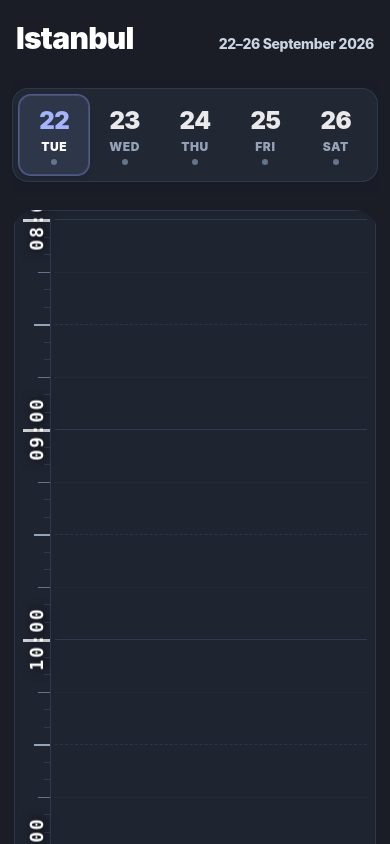
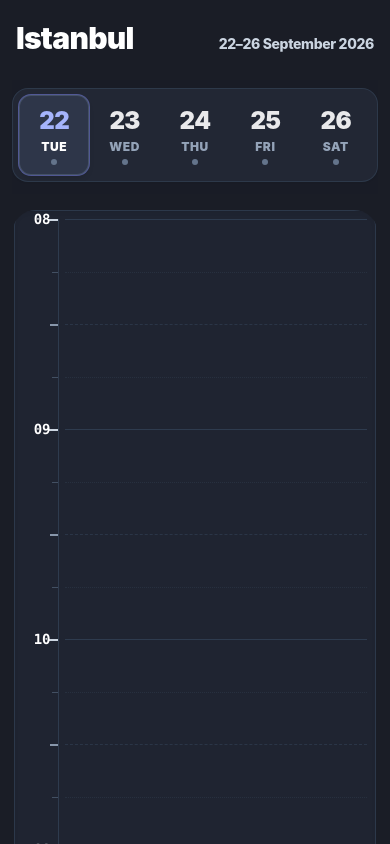
Before and after one commit to ozlphrt/istanbul-trip-guide, a React (Vite) app: page / in a window 390 px wide. Shown: the top 844 px of the page. Built offline with nearby package versions, Linux system fonts and the light colour scheme; no server answers.

Commit message:
feat: simplify time axis to clean 2-digit hour numerals (e.g. 16 instead of 16:00)

```diff
--- a/src/components/TimelineGrid.tsx
+++ b/src/components/TimelineGrid.tsx
@@ -94,62 +94,58 @@ export const TimelineGrid: React.FC<TimelineGridProps> = ({
         className="relative flex"
         style={{ height: `${TIMELINE_TOTAL_HEIGHT_PX}px` }}
       >
-        {/* Left Time Axis (08:00 to 00:00) with Overlapping Massive 90° CCW Numerals & 5-Min Ruler Ticks */}
-        <div className="w-7 sm:w-8 shrink-0 relative border-r border-slate-700/80 select-none">
+        {/* Left Time Axis (08 to 00) with Clean 2-Digit Numerals & Ruler Ticks */}
+        <div className="w-9 sm:w-11 shrink-0 relative border-r border-slate-700/80 select-none">
           {hours.map((hour) => {
-            const displayHour = hour === 24 ? '00:00' : `${String(hour).padStart(2, '0')}:00`;
+            const displayHour = hour === 24 ? '00' : String(hour).padStart(2, '0');
             const hourStartPx = (hour - TIMELINE_START_HOUR) * 60 * PIXELS_PER_MINUTE;
-
-            // Generate 5-minute graduated ticks (0, 5, 10, 15, 20, 25, 30, 35, 40, 45, 50, 55)
-            const minuteTicks: number[] = [];
-            if (hour < TIMELINE_END_HOUR) {
-              for (let m = 0; m < 60; m += 5) {
-                minuteTicks.push(m);
-              }
-            } else {
-              minuteTicks.push(0);
-            }
+            const top15Px = hourStartPx + 15 * PIXELS_PER_MINUTE;
+            const top30Px = hourStartPx + 30 * PIXELS_PER_MINUTE;
+            const top45Px = hourStartPx + 45 * PIXELS_PER_MINUTE;
 
             return (
               <React.Fragment key={`axis-${hour}`}>
-                {/* 5-Minute Graduated Precision Ruler Ticks */}
-                {minuteTicks.map((m) => {
-                  const tickTopPx = hourStartPx + m * PIXELS_PER_MINUTE;
-                  const isMajor = m === 0;
-                  const isHalf = m === 30;
-                  const isQuarter = m === 15 || m === 45;
+                {/* Major Tick Mark (:00) */}
+                <div
+                  style={{ top: `${hourStartPx}px` }}
+                  className="absolute right-0 w-2.5 sm:w-3.5 h-[2px] bg-slate-300 pointer-events-none"
+                />
 
-                  return (
-                    <div
-                      key={`tick-${hour}-${m}`}
-                      style={{ top: `${tickTopPx}px` }}
-                      className={`absolute right-0 pointer-events-none ${
-                        isMajor
-                          ? 'w-full h-[2.5px] bg-white/80'
-                          : isHalf
-                          ? 'w-4 h-[2px] bg-slate-400'
-                          : isQuarter
-                          ? 'w-3 h-[1.5px] bg-slate-500'
-                          : 'w-1.5 h-[1px] bg-slate-700/80'
-                      }`}
-                    />
-                  );
-                })}
-
-                {/* Massive 90° CCW Hour Label Overlapping Ticks */}
+                {/* Clean 2-Digit Hour Numeral (e.g. 09, 10, 16) */}
                 <div
-                  style={{ top: `${hourStartPx}px`, left: '50%' }}
-                  className="absolute -translate-x-1/2 -translate-y-1/2 origin-center -rotate-90 text-lg sm:text-xl md:text-2xl font-mono text-white font-black tracking-widest whitespace-nowrap z-10 select-none pointer-events-none drop-shadow-[0_2px_6px_rgba(0,0,0,0.9)]"
+                  style={{ top: `${hourStartPx}px` }}
+                  className="absolute right-2 sm:right-3 -translate-y-1/2 text-sm sm:text-base lg:text-lg font-mono text-white font-black tracking-tight select-none pointer-events-none"
                 >
                   {displayHour}
                 </div>
+
+                {/* Sub-hour Graduated Ticks (15m, 30m, 45m) */}
+                {hour < TIMELINE_END_HOUR && (
+                  <>
+                    {/* 15m Tick */}
+                    <div
+                      style={{ top: `${top15Px}px` }}
+                      className="absolute right-0 w-1.5 sm:w-2 h-[1px] bg-slate-600/90 pointer-events-none"
+                    />
+                    {/* 30m Tick */}
+                    <div
+                      style={{ top: `${top30Px}px` }}
+                      className="absolute right-0 w-2 sm:w-2.5 h-[1.5px] bg-slate-400/90 pointer-events-none"
+                    />
+                    {/* 45m Tick */}
+                    <div
+                      style={{ top: `${top45Px}px` }}
+                      className="absolute right-0 w-1.5 sm:w-2 h-[1px] bg-slate-600/90 pointer-events-none"
+                    />
+                  </>
+                )}
               </React.Fragment>
             );
           })}
         </div>
 
         {/* Right Event Canvas with 15-Minute Grid Lines */}
-        <div className="flex-1 relative ml-1 sm:ml-1.5">
+        <div className="flex-1 relative ml-1.5 sm:ml-2">
           {/* Horizontal 15-Minute Grid Lines */}
           {hours.map((hour) => {
             const topOffsetPx = (hour - TIMELINE_START_HOUR) * 60 * PIXELS_PER_MINUTE;
```
